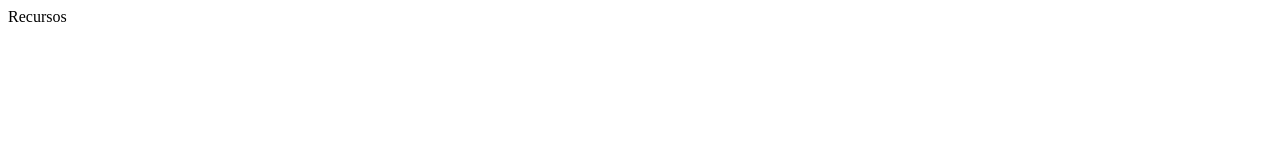
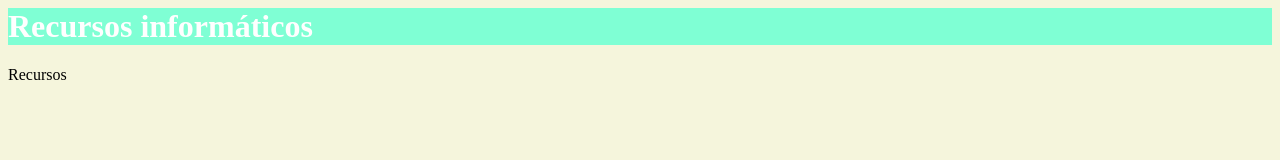
Before and after one commit to Sergio-H-B/-recursos-informaticos-SHB, a plain HTML site: page index.html in a window 1280 px wide. Drawn offline with Linux system fonts and the light colour scheme.

Commit message:
Add stylesheet link and header to index.html

```diff
--- a/index.html
+++ b/index.html
@@ -1,8 +1,10 @@
 <html>
+  <link rel="stylesheet" href="styles.css">
   <head>
     <title>Recursos infromáticos</title>
   </head>
   <body>
+    <h1 class="primerh1">Recursos informáticos</h1>
     Recursos
   </body>
 </html>
```
